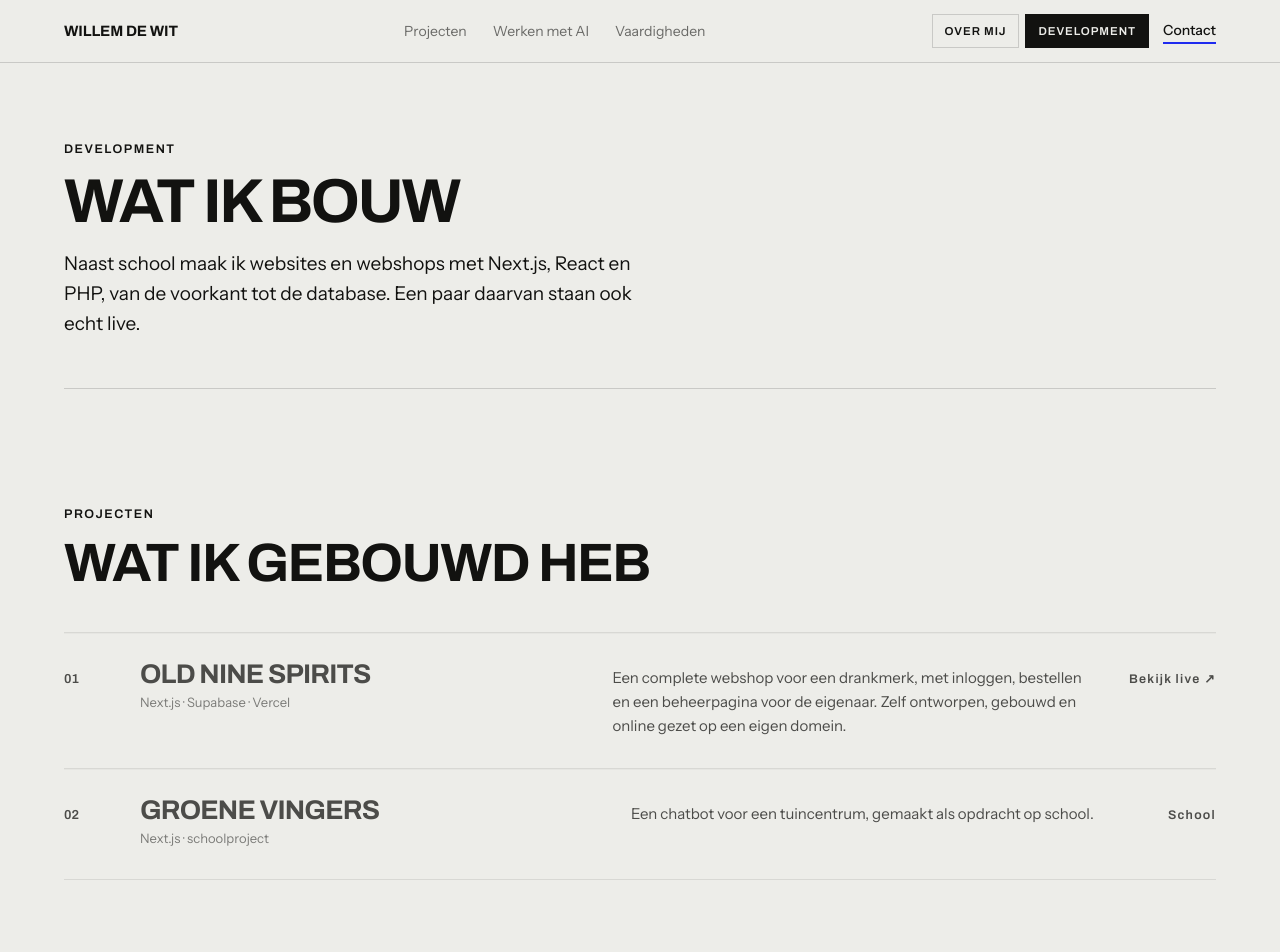
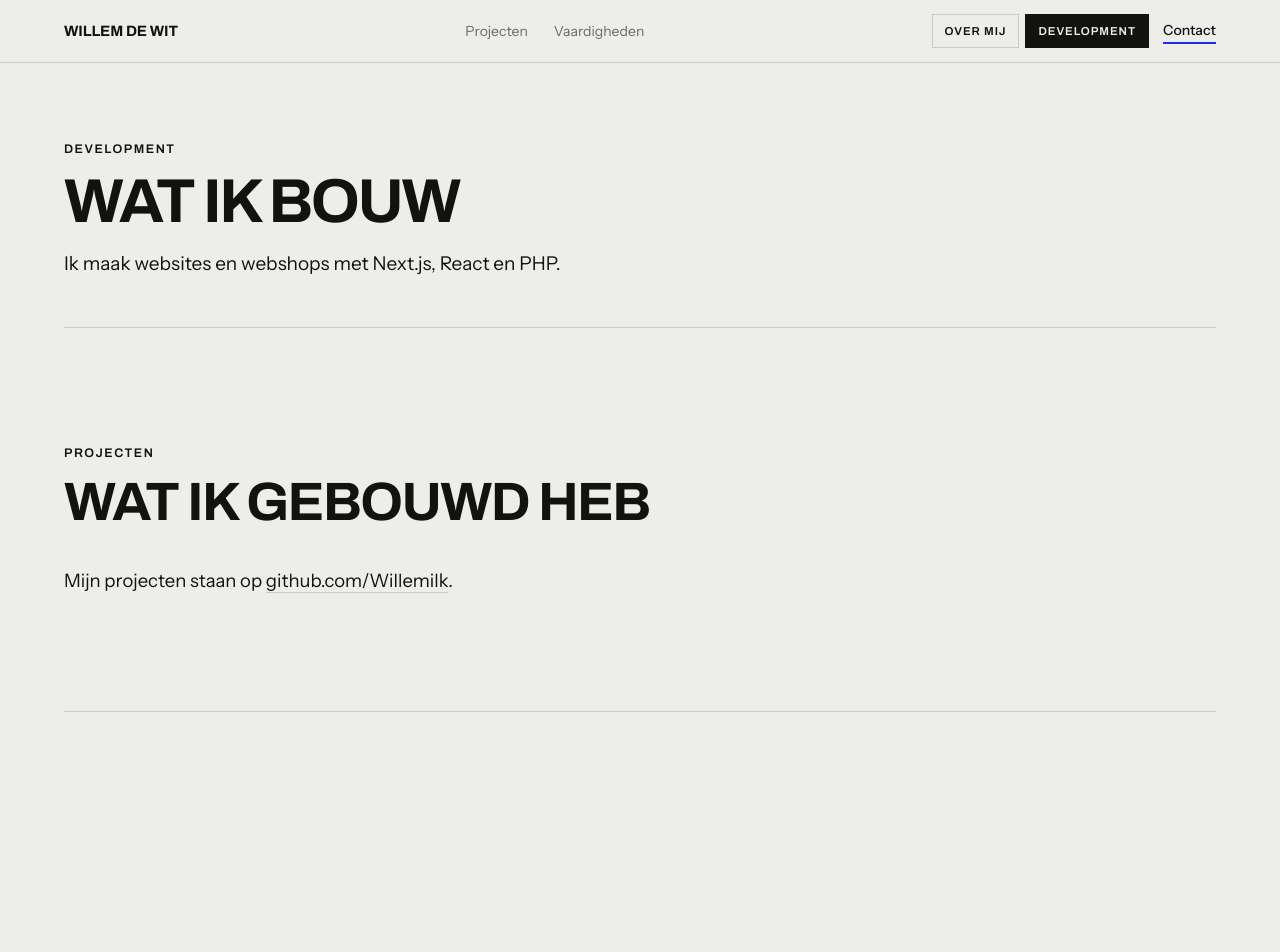
Before and after one commit to Willemilk/willem-cv, a Next.js app: page /development in a window 1280 px wide. Shown: the top 952 px of the page. Built offline with nearby package versions, Linux system fonts and the light colour scheme.

Commit message:
Hero ingekort, een kolom bij Over mij, In het kort en AI-sectie verwijderd, projecten naar GitHub

```diff
--- a/app/content.ts
+++ b/app/content.ts
@@ -1,21 +1,6 @@
 export const TELEFOON = "06 40764274";
 export const EMAIL = "wjpmdewit@icloud.com";
 export const GITHUB = "https://github.com/Willemilk";
-
-export const kwaliteiten = [
-  {
-    key: "Opleiding",
-    body: "Derde jaar Software Development op Summa ICT in Eindhoven.",
-  },
-  {
-    key: "Stage",
-    body: "Stage gelopen bij ABC E-Business, afgerond met de beoordeling goed.",
-  },
-  {
-    key: "Werkervaring",
-    body: "Bijna drie jaar naast school gewerkt bij Albert Heijn.",
-  },
-];
 
 export const traject = [
   {
@@ -38,21 +23,6 @@ export const traject = [
   },
 ];
 
-export const projecten = [
-  {
-    titel: "Old Nine Spirits",
-    link: "https://old-nine.com",
-    stack: "Next.js · Supabase · Vercel",
-    body: "Een complete webshop voor een drankmerk, met inloggen, bestellen en een beheerpagina voor de eigenaar. Zelf ontworpen, gebouwd en online gezet op een eigen domein.",
-  },
-  {
-    titel: "Groene Vingers",
-    link: null,
-    stack: "Next.js · schoolproject",
-    body: "Een chatbot voor een tuincentrum, gemaakt als opdracht op school.",
-  },
-];
-
 export const vaardigheden = [
   {
     key: "Front-end",
@@ -63,9 +33,5 @@ export const vaardigheden = [
     items: ["PHP", "Laravel", "Node.js", "C# / .NET", "REST API's"],
   },
   { key: "CMS & databases", items: ["WordPress", "Supabase", "MySQL"] },
-  {
-    key: "Tools",
-    items: ["Git / GitHub", "Vercel", "VS Code", "Claude Code"],
-    mark: ["Claude Code"],
-  },
+  { key: "Tools", items: ["Git / GitHub", "Vercel", "VS Code"] },
 ];
--- a/app/development/page.tsx
+++ b/app/development/page.tsx
@@ -2,7 +2,7 @@ import type { Metadata } from "next";
 import Link from "next/link";
 import Nav from "../Nav";
 import SiteEnd from "../SiteEnd";
-import { projecten, vaardigheden } from "../content";
+import { GITHUB, vaardigheden } from "../content";
 
 export const metadata: Metadata = {
   title: "Development — Willem de Wit",
@@ -19,7 +19,6 @@ export default function Development() {
         huidig="dev"
         secties={[
           { href: "#projecten", label: "Projecten" },
-          { href: "#ai", label: "Werken met AI" },
           { href: "#vaardigheden", label: "Vaardigheden" },
         ]}
       />
@@ -28,16 +27,17 @@ export default function Development() {
         {/* ---------------- Kop ---------------- */}
         <header className="pageHead">
           <p className="label up">Development</p>
-          <h1 className="pageTitle up" style={{ "--d": "60ms" } as React.CSSProperties}>
+          <h1
+            className="pageTitle up"
+            style={{ "--d": "60ms" } as React.CSSProperties}
+          >
             Wat ik bouw
           </h1>
           <p
             className="pageIntro up"
             style={{ "--d": "180ms" } as React.CSSProperties}
           >
-            Naast school maak ik websites en webshops met Next.js, React en
-            PHP, van de voorkant tot de database. Een paar daarvan staan ook
-            echt live.
+            Ik maak websites en webshops met Next.js, React en PHP.
           </p>
         </header>
 
@@ -46,69 +46,18 @@ export default function Development() {
           <div className="reveal">
             <p className="label">Projecten</p>
             <h2 className="h2">Wat ik gebouwd heb</h2>
-          </div>
-
-          <div className="rows reveal">
-            {projecten.map((p, i) => {
-              const inner = (
-                <>
-                  <span className="rowNum">
-                    {String(i + 1).padStart(2, "0")}
-                  </span>
-                  <div>
-                    <h3 className="rowTitle">{p.titel}</h3>
-                    <p className="rowStack">{p.stack}</p>
-                  </div>
-                  <p className="rowBody">{p.body}</p>
-                  <span className="rowGo">
-                    {p.link ? "Bekijk live ↗" : "School"}
-                  </span>
-                </>
-              );
-
-              return p.link ? (
+            <p className="proza">
+              Mijn projecten staan op{" "}
               <a
-                  className="row"
-                  key={p.titel}
-                  href={p.link}
+                className="tekstLink"
+                href={GITHUB}
                 target="_blank"
                 rel="noreferrer"
               >
-                  {inner}
+                github.com/Willemilk
               </a>
-              ) : (
-                <div className="row" key={p.titel}>
-                  {inner}
-                </div>
-              );
-            })}
-          </div>
-        </section>
-
-        {/* ---------------- Werken met AI ---------------- */}
-        <section className="section band" id="ai">
-          <div className="bandGrid">
-            <div className="reveal">
-              <p className="label">Werken met AI</p>
-              <h2 className="h2" style={{ marginBottom: 0 }}>
-                Claude Code hoort bij mijn gereedschap
-              </h2>
-            </div>
-            <div className="bandText reveal">
-              <p>
-                Ik werk dagelijks met Claude en Claude Code en gebruik dat in
-                vrijwel al mijn projecten. Bij Old Nine Spirits zet ik het in om
-                nieuwe functies te bouwen, bugs op te sporen en de beveiliging
-                van mijn database na te lopen.
+              .
             </p>
-              <p>
-                Ik laat er geen code door schrijven die ik zelf niet begrijp. Ik
-                lees mee, controleer wat er verandert en werk met Git, zodat ik
-                altijd terug kan naar een werkende versie. Zo gaat het
-                routinewerk een stuk sneller en houd ik tijd over voor de dingen
-                die er echt toe doen.
-              </p>
-            </div>
           </div>
         </section>
 
@@ -125,12 +74,7 @@ export default function Development() {
                 <p className="skillKey">{g.key}</p>
                 <div className="chips">
                   {g.items.map((item) => (
-                    <span
-                      className={
-                        g.mark?.includes(item) ? "chip chipMark" : "chip"
-                      }
-                      key={item}
-                    >
+                    <span className="chip" key={item}>
                       {item}
                     </span>
                   ))}
--- a/app/globals.css
+++ b/app/globals.css
@@ -272,105 +272,6 @@ h3 {
   transform: scale(1.03);
 }
 
-/* ---------- Project rows ---------- */
-
-.rows {
-  border-top: 1px solid var(--ink-15);
-}
-
-.row {
-  display: grid;
-  grid-template-columns: 44px minmax(0, 1fr) minmax(0, 1.1fr) auto;
-  gap: clamp(14px, 2.5vw, 34px);
-  align-items: baseline;
-  padding: clamp(20px, 2.6vw, 30px) 0;
-  border-bottom: 1px solid var(--ink-15);
-  position: relative;
-  transition: color 0.2s ease;
-}
-
-.row::before {
-  content: "";
-  position: absolute;
-  left: -12px;
-  right: -12px;
-  top: 0;
-  bottom: 0;
-  background: var(--blue);
-  transform: scaleY(0);
-  transform-origin: bottom;
-  transition: transform 0.28s cubic-bezier(0.2, 0.75, 0.3, 1);
-  z-index: -1;
-}
-
-a.row:hover::before {
-  transform: scaleY(1);
-}
-
-a.row:hover {
-  color: var(--white);
-}
-
-.rowNum {
-  font-family: var(--display);
-  font-variation-settings: "wdth" 88;
-  font-weight: 600;
-  font-size: 13px;
-}
-
-.rowTitle {
-  font-variation-settings: "wdth" 110;
-  font-size: clamp(18px, 2.4vw, 27px);
-}
-
-.rowStack {
-  font-size: 13px;
-  opacity: 0.7;
-  margin-top: 6px;
-}
-
-.rowBody {
-  font-size: 15px;
-}
-
-.rowGo {
-  font-family: var(--display);
-  font-variation-settings: "wdth" 90;
-  font-weight: 600;
-  font-size: 12.5px;
-  letter-spacing: 0.1em;
-  white-space: nowrap;
-}
-
-/* ---------- Blue band ---------- */
-
-.band {
-  background: var(--blue);
-  color: var(--white);
-  margin: 0 calc(var(--pad) * -1);
-  padding: clamp(56px, 8vw, 104px) var(--pad);
-  border: none;
-}
-
-.band .label {
-  color: rgba(255, 255, 255, 0.75);
-}
-
-.bandGrid {
-  display: grid;
-  grid-template-columns: 1fr 1fr;
-  gap: clamp(20px, 4vw, 56px);
-}
-
-.bandText p {
-  font-size: clamp(16px, 1.9vw, 20px);
-  max-width: 54ch;
-}
-
-.bandText p + p {
-  margin-top: 18px;
-}
-
 /* ---------- Track ---------- */
 
 .track {
@@ -405,6 +306,10 @@ a.row:hover {
   gap: clamp(12px, 3vw, 34px);
   padding: clamp(20px, 2.6vw, 30px) 0;
   border-bottom: 1px solid var(--ink-15);
+}
+
+.stop:last-child {
+  border-bottom: none;
 }
 
 .stopDate {
@@ -472,12 +377,6 @@ a.row:hover {
 
 .chip:hover {
   border-color: var(--ink);
-}
-
-.chipMark {
-  border-color: var(--ink);
-  color: var(--ink);
-  font-weight: 600;
 }
 
 /* ---------- Contact ---------- */
@@ -613,27 +512,13 @@ a:focus-visible {
     display: none;
   }
 
-  .heroGrid,
-  .bandGrid {
+  .heroGrid {
     grid-template-columns: 1fr;
   }
 
   .heroPhoto {
     max-width: 280px;
     aspect-ratio: 1 / 1;
-  }
-
-  .row {
-    grid-template-columns: 30px minmax(0, 1fr);
-    row-gap: 8px;
-  }
-
-  .rowGo {
-    display: none;
-  }
-
-  .row > *:nth-child(3) {
-    grid-column: 2;
   }
 
   .stop,
@@ -686,43 +571,18 @@ a:focus-visible {
   max-width: 54ch;
 }
 
-/* ---------- Wat ik meebreng ---------- */
-
-.qual {
-  display: grid;
-  grid-template-columns: 190px minmax(0, 1fr);
-  gap: clamp(12px, 3vw, 34px);
-  padding: 20px 0;
-  border-bottom: 1px solid var(--ink-15);
+.proza + .proza {
+  margin-top: 18px;
 }
 
-.qual:first-child {
-  border-top: 1px solid var(--ink-15);
+.tekstLink {
+  border-bottom: 1.5px solid var(--ink-15);
+  transition: color 0.15s ease, border-color 0.15s ease;
 }
 
-.qualKey {
-  font-family: var(--display);
-  font-variation-settings: "wdth" 88;
-  font-weight: 600;
-  text-transform: uppercase;
-  font-size: 13px;
-  letter-spacing: 0.06em;
-}
-
-.qualBody {
-  font-size: 15.5px;
-  max-width: 62ch;
-}
-
-/* ---------- Doorverwijzing ---------- */
-
-.teaserBox {
-  border: 1.5px solid var(--ink);
-  padding: clamp(24px, 4vw, 46px);
-}
-
-.teaserText {
-  margin-bottom: 26px;
+.tekstLink:hover {
+  color: var(--blue);
+  border-color: var(--blue);
 }
 
 /* ---------- Kop van een subpagina ---------- */
@@ -767,13 +627,6 @@ a:focus-visible {
 
 /* ---------- Responsive voor de nieuwe onderdelen ---------- */
 
-@media (max-width: 900px) {
-  .qual {
-    grid-template-columns: 1fr;
-    gap: 8px;
-  }
-}
-
 @media (max-width: 620px) {
   .nav {
     gap: 12px;
```
Also changed, not shown: app/page.tsx (+9 -40 lines), 1 other file (tests, documents, lock files or other folders). Lines whose indentation alone changed are shown as unchanged.
